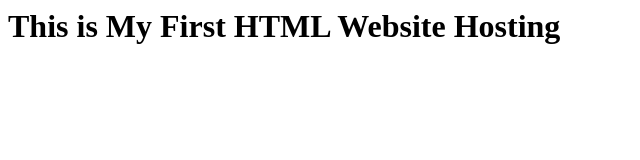
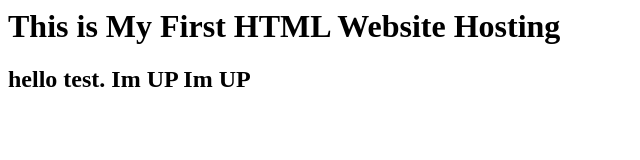
Before and after one commit to kafleaz/myhtml, a plain HTML site: page index.html in a window 1280 px wide. Shown: the whole page, without its empty margins (0-640 px from the left). Drawn offline with Linux system fonts and the light colour scheme.

Commit message:
Second commit

```diff
--- a/index.html
+++ b/index.html
@@ -1 +1,2 @@
 <h1>This is My First HTML Website Hosting</h1>
+<h2> hello test. Im UP Im UP</h2>
```
